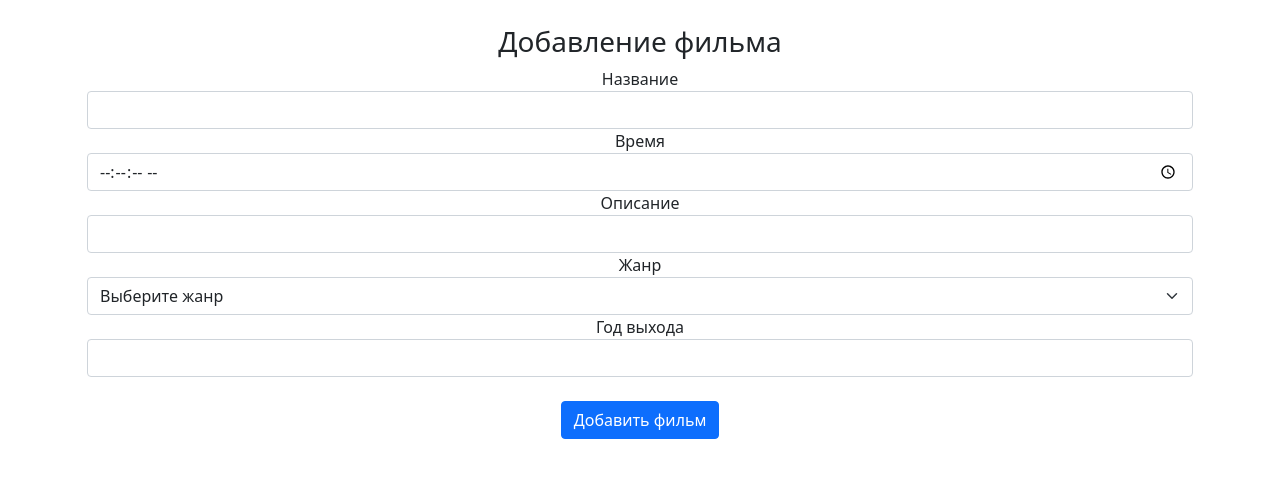
After one commit to VorontsovaErica/kino, a PHP site: page /admin_panel/createFilms.php in a window 1280 px wide. The commit adds this page. Shown: the top 478 px of the page. Run offline with PHP 8.4, Linux system fonts and the light colour scheme; tables that the repository leaves empty or names only in its code hold one stand-in row (values such as "Sample post").

Commit message:
Реализовано добавление фильмов.

```diff
--- /dev/null
+++ b/admin_panel/createFilms.php
@@ -0,0 +1,53 @@
+<?php
+require_once __DIR__.'/boot.php';
+?>
+<!DOCTYPE html>
+<html lang="ru">
+<body>
+   <link rel="stylesheet" href="../styles/style.css">
+   <script src="https://cdnjs.cloudflare.com/ajax/libs/jquery/3.3.1/jquery.min.js"></script>
+   <link href="https://cdn.jsdelivr.net/npm/bootstrap@5.0.1/dist/css/bootstrap.min.css" rel="stylesheet" integrity="sha384-+0n0xVW2eSR5OomGNYDnhzAbDsOXxcvSN1TPprVMTNDbiYZCxYbOOl7+AMvyTG2x" crossorigin="anonymous">
+
+</body>
+<head>
+
+    <?php
+    $stmt = pdo()->prepare("SELECT * FROM `jenre`");
+    $stmt->execute();
+    $array = $stmt->fetchAll(PDO::FETCH_ASSOC);
+    ?>
+
+    <body style="margin-top: 2%;">
+        <div class="container" style="display: block; text-align: center;">
+            <!-- Форма добавления фильма-->
+            <h3>Добавление фильма</h3>
+            <form action="controller/CreateFilms.php" method="GET" class="form-inline">
+            <div class="form-group">
+                <label for="exampleInputEmail1">Название</label>
+                <input class="form-control" type="text" name="name" required>
+            </div>
+            <div class="form-group">
+                <label for="exampleInputEmail1">Время</label>
+                <input class="form-control" id="appt-time" step="2" type="time" name="duration" required>
+            </div>
+            <div class="form-group">
+                <label for="exampleInputEmail1">Описание</label>
+                <input class="form-control" type="text" name="description" required>
+            </div>
+            <div class="form-group">
+                <label for="exampleInputEmail1">Жанр</label>
+                <select class="form-select" name="id_jenre">
+                         <option> Выберите жанр </option>
+                         <?php foreach ($array as $row): ?>
+                           <option value=<?php echo $row['id_j']?>><?php echo $row['name_j']?></option>
+                         <?php endforeach; ?>
+                       </select>
+            </div>
+            <div class="form-group">
+                <label for="exampleInputEmail1">Год выхода</label>
+                <input class="form-control" type="year" name="release_date" required>
+            </div>
+            <br>
+            <button type="submit" class="btn btn-primary">Добавить фильм</button>
+        </form>
+        </div>
--- a/admin_panel/kino.php
+++ b/admin_panel/kino.php
@@ -41,8 +41,10 @@ if (check_auth()) {
 
     <section class="kino">
         <div class="container" style="display: block;">
+        <div style="display: flex;">
         <h1>Управление фильмами</h1>
-
+        <a href="createFilms.php"><button type="button" class="c-button"> Добавить фильм </button> </a>
+        </div>
        <?php $stmt = pdo()->prepare("SELECT * FROM `films` JOIN jenre ON films.id_jenre = jenre.id_j");
         $stmt->execute();
         $array = $stmt->fetchAll(PDO::FETCH_ASSOC);
--- a/admin_panel/sessions.php
+++ b/admin_panel/sessions.php
@@ -66,7 +66,7 @@ if (check_auth()) {
                     <td><?= $row['time'] ?></td>
                     <td><?= $row['name'] ?></td>
                     <td><?= $row['name_h'] ?></td>
-                    <td><button onclick="del(<?= $row['id_s'] ?>)" type="button" class="btn btn-danger btn-sm"> Х </button></td>
+                    <td><button onclick="del(<?= $row['id_s'] ?>)" type="button" class="c-button"> Х </button></td>
 
                 </tr>
                 <?php endforeach; ?>
```
Also changed, not shown: admin_panel/controller/CreateFilms.php (added, +8 -0 lines), admin_panel/controller/Main.php (+16 -0 lines).
